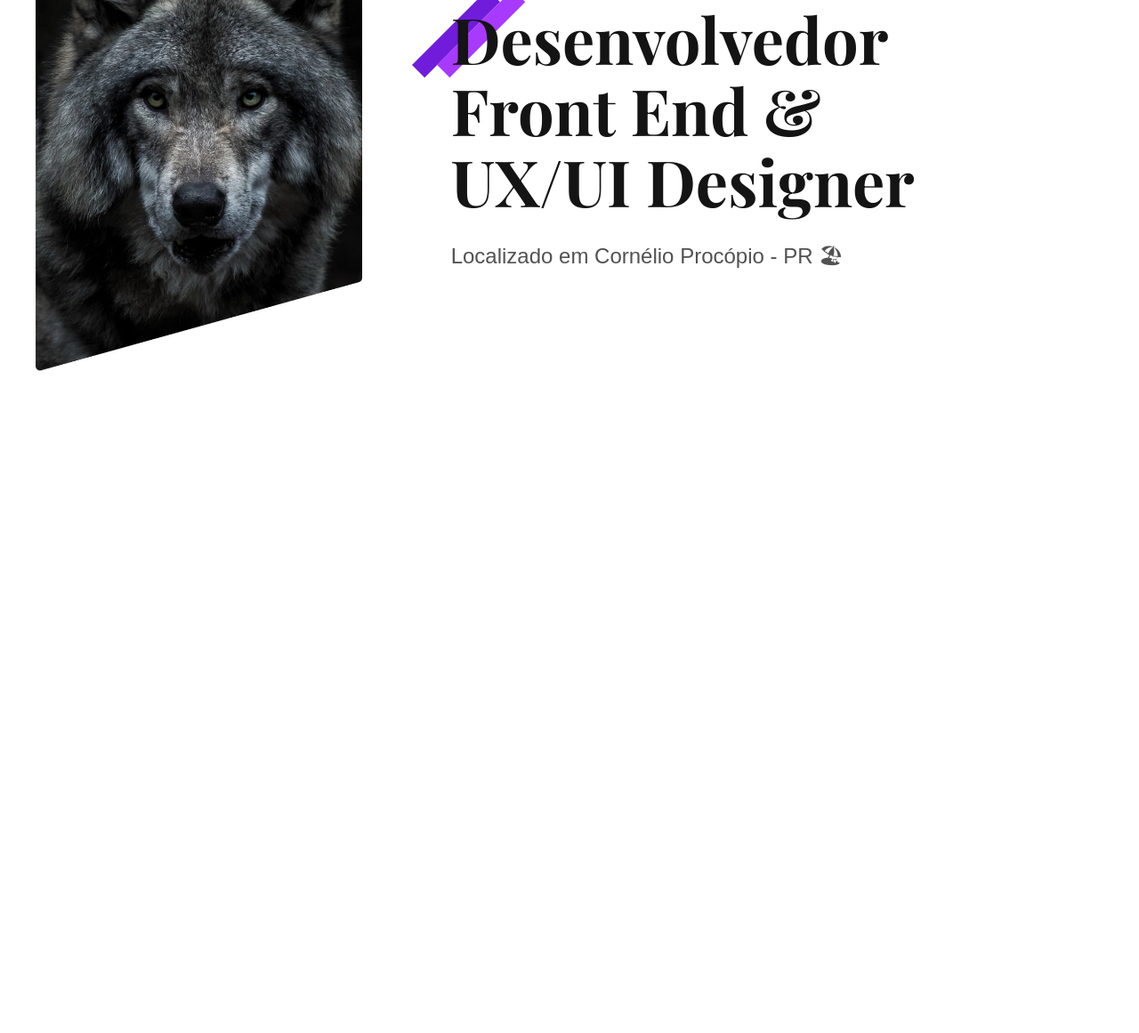
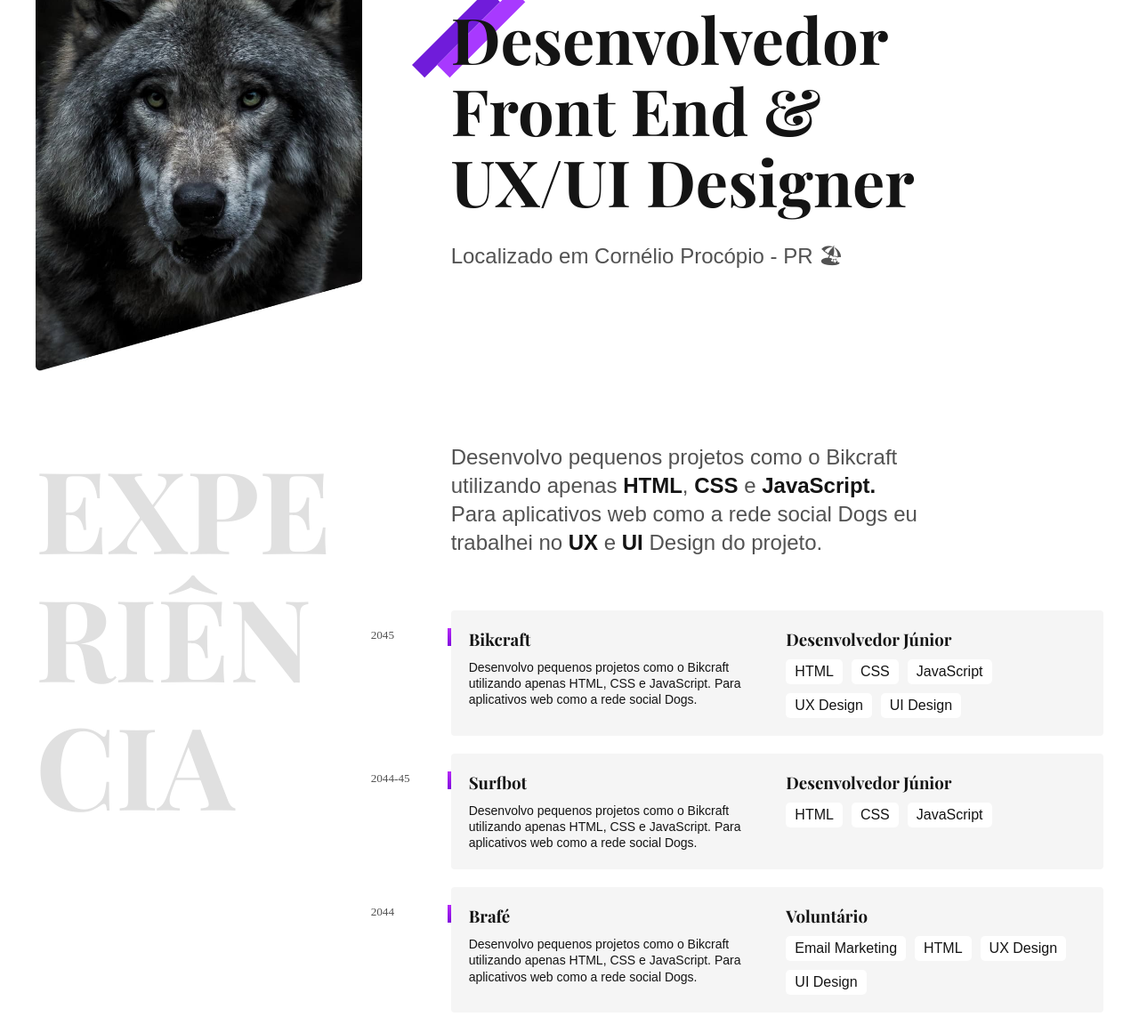
Before and after one commit to souzannatha/portifioloboroxo.git.io, a plain HTML site: page index.html in a window 1280 px wide. Shown: the part 332-1493 px from the top of the page at 89% size. Before the commit the page ends 800 px from the top, so only its background shows below. Drawn offline with nearby package versions, Linux system fonts and the light colour scheme.

Commit message:
agora vai

```diff
--- /dev/null
+++ b/css/experiencia.css
@@ -0,0 +1,79 @@
+.experiencia {
+  display: grid;
+  grid-template-columns: 1fr 2fr;
+  max-width: 1200px;
+  padding: 40px 20px;
+  margin: 0 auto;
+  gap: 100px;
+  grid-area: 100px;
+}
+
+.titulo-grande {
+  color: #e0e0e0;
+}
+
+.experiencia-texto {
+  font-size: 1.5rem;
+  color: #525252;
+  line-height: 2rem;
+  max-width: 40ch;
+  margin-bottom: 3.75rem;
+}
+
+.experiencia-container strong {
+  color: #141414;
+}
+
+.empresa {
+  display: grid;
+  grid-template-columns: 1fr 1fr;
+  gap: 10px 20px;
+  padding: 20px;
+  margin-bottom: 20px;
+  border-radius: 4px;
+  background: #f5f5f5;
+  position: relative;
+}
+
+.empresa::before {
+  content: "";
+  display: block;
+  background: linear-gradient(180deg, #b629f8 0%, #800add 100%);
+  width: 4px;
+  height: 20px;
+  position: absolute;
+  top: 20px;
+  left: -4px;
+}
+
+.empresa-ano {
+  display: block;
+  top: 20px;
+  left: -90px;
+  position: absolute;
+  font-size: 0.825rem;
+  color: #525252;
+  font-family: "Fira Sans";
+}
+
+.nome-empresa,
+.empresa-funcao {
+  font-family: "Playfair Display";
+}
+
+.empresa-texto {
+  font-size: 0.875rem;
+  line-height: 1.15rem;
+}
+
+.lista-empresa {
+  display: flex;
+  flex-wrap: wrap;
+  gap: 10px;
+  align-content: start;
+}
+.lista-empresa li {
+  background: #ffffff;
+  padding: 5px 10px;
+  border-radius: 5px;
+}
--- a/css/global.css
+++ b/css/global.css
@@ -22,3 +22,12 @@ h2,
 h3 {
   margin: 0px;
 }
+
+.titulo-grande {
+  font-family: "Playfair Display";
+  font-size: 8rem;
+  word-break: break-all;
+  text-transform: uppercase;
+  max-width: 5ch;
+  line-height: 9rem;
+}
--- a/css/style.css
+++ b/css/style.css
@@ -2,3 +2,4 @@
 @import url(./menu.css);
 @import url(./menu.css);
 @import url(./introducao.css);
+@import url(./experiencia.css);
--- a/index.html
+++ b/index.html
@@ -33,5 +33,62 @@
         <p>Localizado em Cornélio Procópio - PR 🏖</p>
       </div>
     </main>
+    <section class="experiencia" id="experiencia">
+      <h2 class="titulo-grande">Experiência</h2>
+      <div class="experiencia-container">
+        <p class="experiencia-texto">
+          Desenvolvo pequenos projetos como o Bikcraft utilizando apenas
+          <strong>HTML</strong>, <strong>CSS</strong> e
+          <strong>JavaScript.</strong> Para aplicativos web como a rede social
+          Dogs eu trabalhei no <strong>UX</strong> e <strong>UI</strong> Design
+          do projeto.
+        </p>
+        <div class="empresa">
+          <span class="empresa-ano">2045</span>
+          <h3 class="nome-empresa">Bikcraft</h3>
+          <h3 class="empresa-funcao">Desenvolvedor Júnior</h3>
+          <p class="empresa-texto">
+            Desenvolvo pequenos projetos como o Bikcraft utilizando apenas HTML,
+            CSS e JavaScript. Para aplicativos web como a rede social Dogs.
+          </p>
+          <ul class="lista-empresa">
+            <li>HTML</li>
+            <li>CSS</li>
+            <li>JavaScript</li>
+            <li>UX Design</li>
+            <li>UI Design</li>
+          </ul>
+        </div>
+        <div class="empresa">
+          <span class="empresa-ano">2044-45</span>
+          <h3 class="nome-empresa">Surfbot</h3>
+          <h3 class="empresa-funcao">Desenvolvedor Júnior</h3>
+          <p class="empresa-texto">
+            Desenvolvo pequenos projetos como o Bikcraft utilizando apenas HTML,
+            CSS e JavaScript. Para aplicativos web como a rede social Dogs.
+          </p>
+          <ul class="lista-empresa">
+            <li>HTML</li>
+            <li>CSS</li>
+            <li>JavaScript</li>
+          </ul>
+        </div>
+        <div class="empresa">
+          <span class="empresa-ano">2044</span>
+          <h3 class="nome-empresa">Brafé</h3>
+          <h3 class="empresa-funcao">Voluntário</h3>
+          <p class="empresa-texto">
+            Desenvolvo pequenos projetos como o Bikcraft utilizando apenas HTML,
+            CSS e JavaScript. Para aplicativos web como a rede social Dogs.
+          </p>
+          <ul class="lista-empresa">
+            <li>Email Marketing</li>
+            <li>HTML</li>
+            <li>UX Design</li>
+            <li>UI Design</li>
+          </ul>
+        </div>
+      </div>
+    </section>
   </body>
 </html>
```
